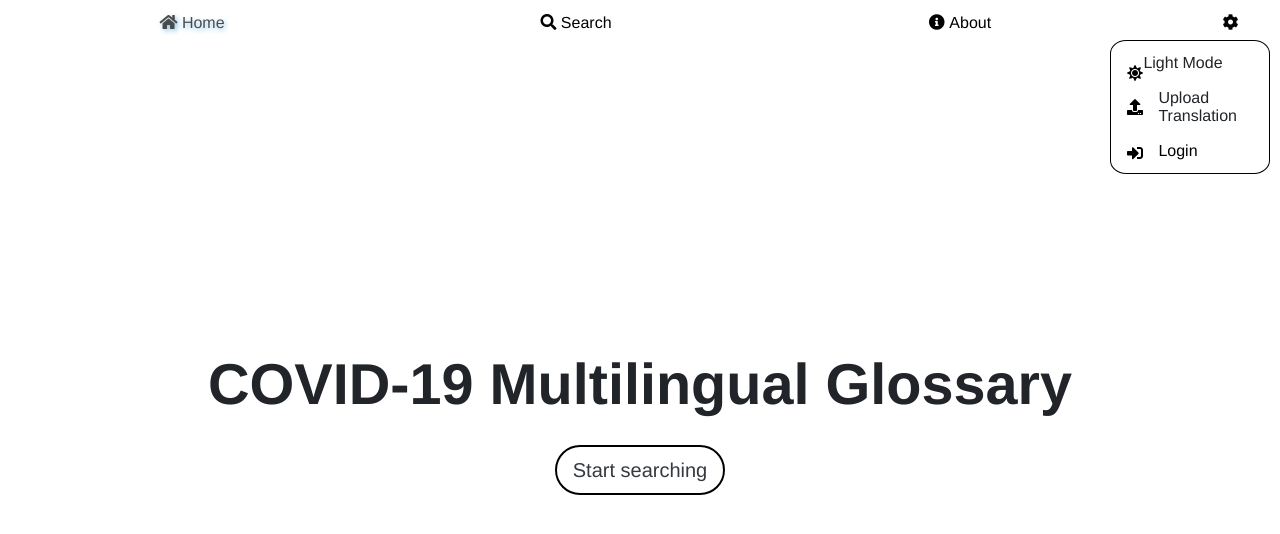
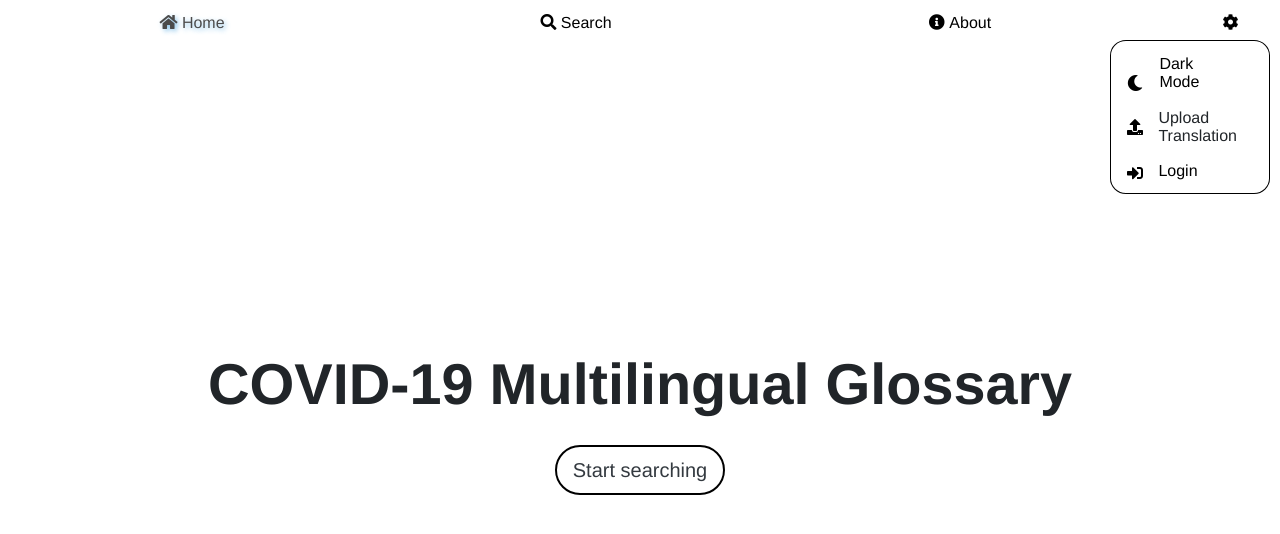
Before and after one commit to UoaWDCC/wdcc-cmlg-frontend, a React (Create React App) app: page / in a window 1280 px wide. Both pictures are taken after a click on the item 1230 px from the left and 22 px from the top of the page. Shown: the top 534 px of the page. Built offline with nearby package versions, Linux system fonts and the light colour scheme.

Commit message:
[CMLG-043] Flip the button for Dark Mode and Light Mode
Issue:
We are currently clicking 'Dark Mode' to go into light mode, and 'Light Mode' to go into dark mode.

Solution:
Changes have been made to HeaderBar.js and css.

Risk: N/A

Review By: Annie, Emily

```diff
--- a/src/components/HeaderBar.js
+++ b/src/components/HeaderBar.js
@@ -120,8 +120,8 @@ class HeaderBar extends React.Component {
         const settingOptions = (
             <div className={` settingCard ${this.props.darkMode ? "dark-mode-settingCard" : ""}  `}>
                 <li id="darkModeIcon" className="setting-item" onClick={this.handleDarkMode} >
-                    <i className={` fas ${this.props.darkMode ? "dark-mode-icon fa-moon " : "fa-sun"} `} />
-                    <span className={`${this.props.darkMode ? "dark-mode-span" : "light-mode-span"} `}> {this.props.darkMode ? "Dark Mode" : "Light Mode"}  </span>
+                    <i className={ ` fas ${ this.props.darkMode ? "dark-mode-icon fa-sun" : "fa-moon" } ` } > </i>
+                    <i > <span className={ `${ this.props.darkMode ? "dark-mode-span" : "light-mode-span" } ` }> {this.props.darkMode ? "Light Mode" : "Dark Mode" }  </span>  </i>
                 </li>
                 <li id="uploadIcon" className="setting-item" onClick={this.updatePopUpOpen} >
                     <i className={` fa fa-upload ${this.props.darkMode ? "dark-mode-icon" : ""} `} />
--- a/src/css/HeaderBar.css
+++ b/src/css/HeaderBar.css
@@ -143,6 +143,11 @@ i.fas.fa-home.dark-mode-icon {
   position: initial;
 }
 
+i.fas.fa-moon {
+  position: relative;
+  top: 10px;
+}
+
 /* light mode */
 
 span.light-mode-span {
```
